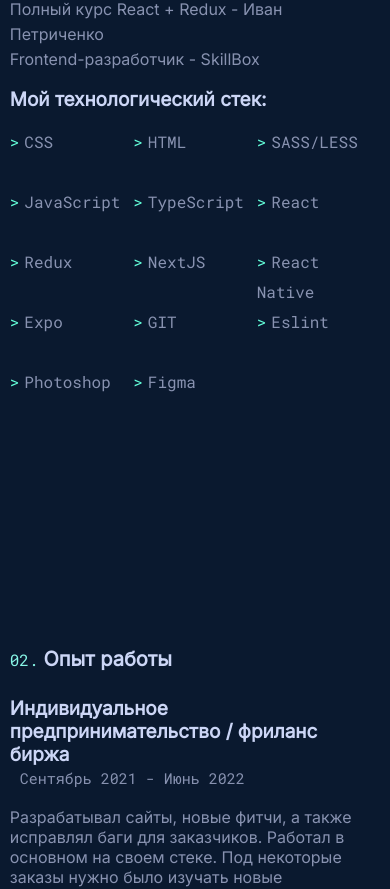
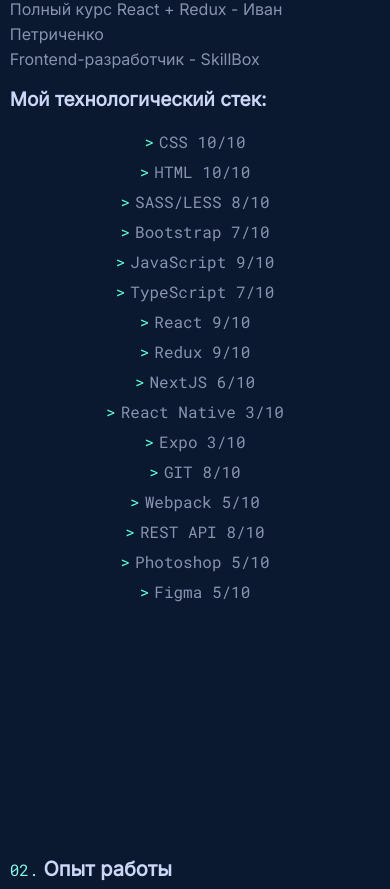
Before and after one commit to Zhukov1995/portfolio_app, a React (Create React App) app: page / in a window 390 px wide. Shown: the part 1677-2566 px from the top of the page. Built offline with nearby package versions, Linux system fonts and the light colour scheme.

Commit message:
change aboute view

```diff
--- a/src/App/Pages/Main/Sections/SectionAbout/sectionAbout.js
+++ b/src/App/Pages/Main/Sections/SectionAbout/sectionAbout.js
@@ -48,20 +48,22 @@
             <div className='about_skills'>
                 <h2>Мой технологический стек:</h2>
                 <ul>
-                    <li>CSS</li>
-                    <li>HTML</li>
-                    <li>SASS/LESS</li>
-                    <li>JavaScript</li>
-                    <li>TypeScript</li>
-                    <li>React</li>
-                    <li>Redux</li>
-                    <li>NextJS</li>
-                    <li>React Native</li>
-                    <li>Expo </li>
-                    <li>GIT</li>
-                    <li>Eslint</li>
-                    <li>Photoshop</li>
-                    <li>Figma</li>
+                    <li>CSS 10/10</li>
+                    <li>HTML 10/10</li>
+                    <li>SASS/LESS 8/10</li>
+                    <li>Bootstrap 7/10</li>
+                    <li>JavaScript 9/10</li>
+                    <li>TypeScript 7/10</li>
+                    <li>React 9/10</li>
+                    <li>Redux 9/10</li>
+                    <li>NextJS 6/10</li>
+                    <li>React Native 3/10</li>
+                    <li>Expo 3/10</li>
+                    <li>GIT 8/10</li>
+                    <li>Webpack 5/10</li>
+                    <li>REST API 8/10</li>
+                    <li>Photoshop 5/10</li>
+                    <li>Figma 5/10</li>
                 </ul>
             </div>
         </motion.section>
--- a/src/App/Pages/Main/Sections/SectionAbout/sectionAbout.media.scss
+++ b/src/App/Pages/Main/Sections/SectionAbout/sectionAbout.media.scss
@@ -3,13 +3,23 @@
         width: 70%;
         margin: 0 auto;
         margin-top: 270px;
+         .about_skills {
+        ul {
+            grid-template-columns: 1fr 1fr;
+            // grid-template-rows: 1fr 1fr 1fr;
+            width: 70%;
+            margin: 0 auto;
+            // text-align: center;
+        }
+    }
     }
 }
 
 @media(max-width:950px) {
     #section_about {
         width: 95%;
-    }
+
+}
 }
 
 @media(max-width: 750px) {
@@ -33,13 +43,18 @@
                 margin-top: 20px;
             }
         }
-        .about_skills {
-            ul {
-                grid-template-columns: 1fr 1fr 1fr;
-                grid-template-rows: 1fr 1fr 1fr 1fr;
-            }
+    }
+}
+
+@media(max-width: 580px) {
+    #section_about {
+         .about_skills {
+        ul {
+            grid-template-columns: 1fr;
+            text-align: center;
         }
     }
+}
 }
 
 @media(max-width: 415px) {
```
